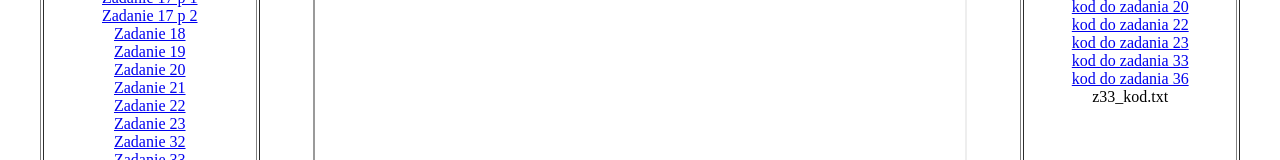
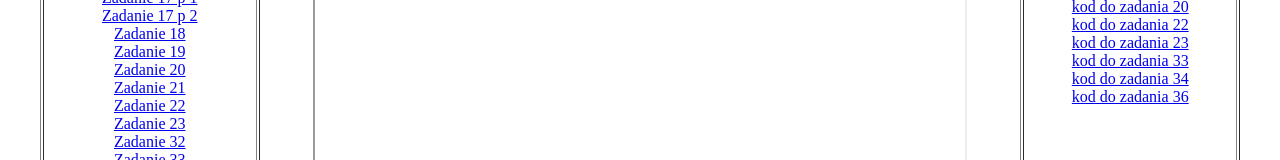
Before and after one commit to zdatny/z1-23, a plain HTML site: page index.html in a window 1280 px wide. Shown: the part 396-556 px from the top of the page. Drawn offline with Linux system fonts and the light colour scheme.

Commit message:
Update index.html

```diff
--- a/index.html
+++ b/index.html
@@ -89,8 +89,9 @@
                 <a href="kod_22.html" target="strony">kod do zadania 22 </a> <br>
                 <a href="kod_23.html" target="strony">kod do zadania 23 </a> <br>
                 <a href="z33_kod.txt" target="strony">kod do zadania 33 </a> <br>
+                <a href="zadanie34_gaje_kod.html" target="strony">kod do zadania 34 </a> <br>
                 <a href="z36_kod.txt" target="strony">kod do zadania 36 </a> <br>
-               z33_kod.txt
+
             </td>
 
 
```
